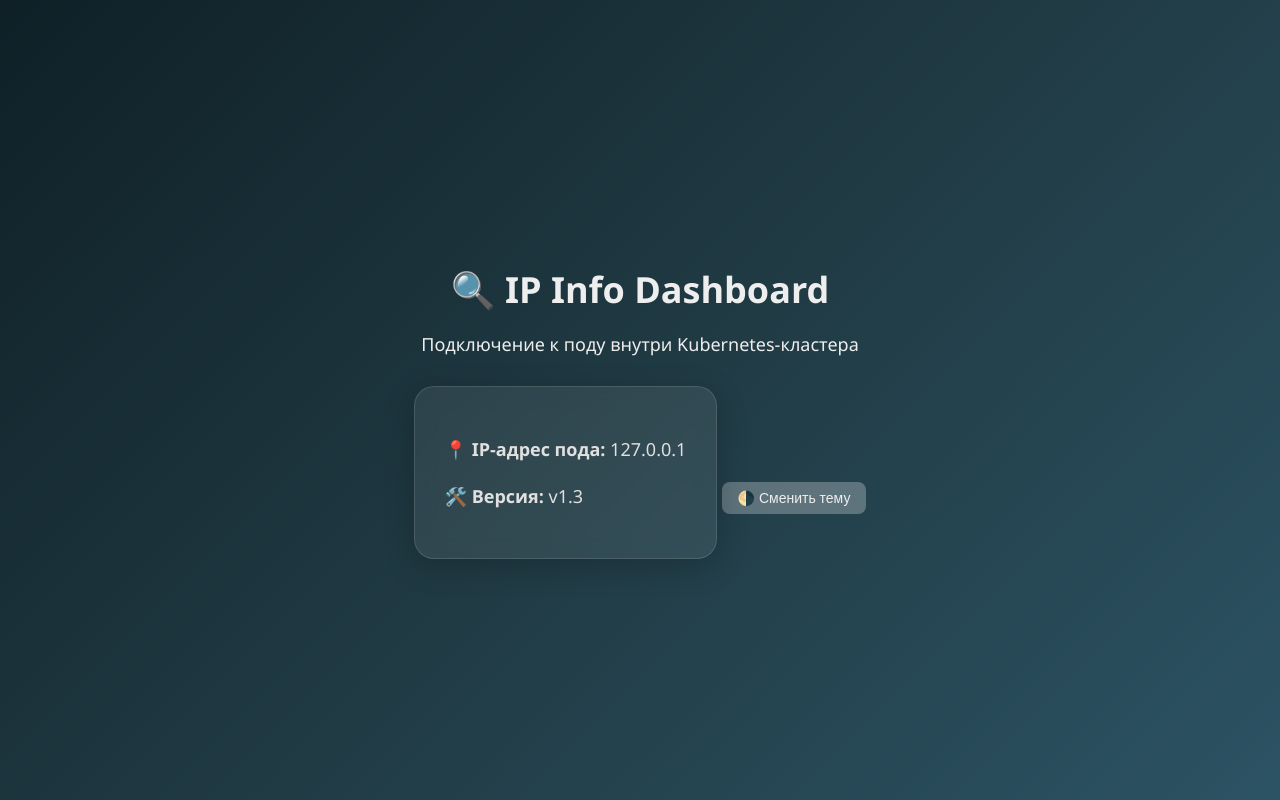
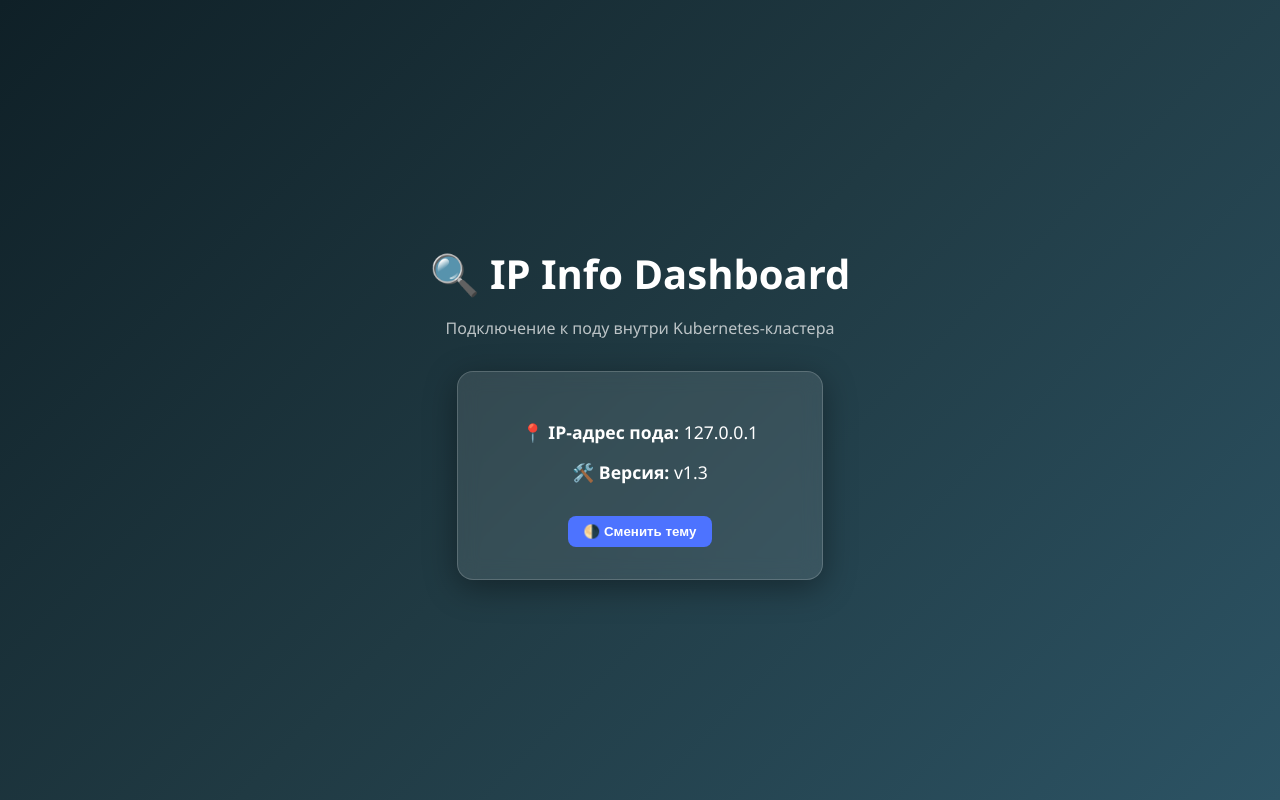
Before and after one commit to Eugeneowner/AppFinalProjectDevOps, a Flask app: page / in a window 1280 px wide. Run offline with Flask 3, Linux system fonts and the light colour scheme.

Commit message:
add next gen 1

```diff
--- a/app/static/style.css
+++ b/app/static/style.css
@@ -1,74 +1,84 @@
+:root {
+  --bg-light: #f0f0f3;
+  --text-light: #1a1a1a;
+  --glass-bg-light: rgba(255, 255, 255, 0.7);
+  --bg-dark: linear-gradient(135deg, #0f2027, #203a43, #2c5364);
+  --text-dark: #ffffff;
+  --glass-bg-dark: rgba(255, 255, 255, 0.1);
+}
+
+html[data-theme='light'] {
+  --bg: var(--bg-light);
+  --text: var(--text-light);
+  --glass-bg: var(--glass-bg-light);
+}
+
+html[data-theme='dark'] {
+  --bg: var(--bg-dark);
+  --text: var(--text-dark);
+  --glass-bg: var(--glass-bg-dark);
+}
+
 body {
   margin: 0;
   padding: 0;
-  font-family: 'Segoe UI', sans-serif;
+  font-family: "Segoe UI", sans-serif;
+  background: var(--bg);
+  color: var(--text);
+  display: flex;
+  flex-direction: column;
+  align-items: center;
+  justify-content: center;
   min-height: 100vh;
-  display: flex;
-  justify-content: center;
-  align-items: center;
-  transition: background 0.5s ease, color 0.5s ease;
+  transition: all 0.5s ease-in-out;
 }
 
-/* Светлая тема */
-body.light {
-  background: linear-gradient(135deg, #e0eafc, #cfdef3);
-  color: #222;
-}
-
-body.light .info-card {
-  background: rgba(255, 255, 255, 0.3);
-  border: 1px solid rgba(255, 255, 255, 0.3);
-  color: #222;
-}
-
-/* Тёмная тема */
-body.dark {
-  background: linear-gradient(135deg, #0f2027, #203a43, #2c5364);
-  color: #eee;
-}
-
-body.dark .info-card {
-  background: rgba(255, 255, 255, 0.08);
-  border: 1px solid rgba(255, 255, 255, 0.12);
-  color: #e0e0e0;
-}
-
-/* Общие стили */
-.wrapper {
+.container {
   text-align: center;
-  max-width: 600px;
+  padding: 2rem;
 }
 
 h1 {
-  font-size: 36px;
-  margin-bottom: 10px;
+  font-size: 2.5rem;
+  margin-bottom: 0.5rem;
 }
 
 .subtitle {
-  font-size: 18px;
-  margin-bottom: 30px;
+  font-size: 1rem;
+  opacity: 0.7;
+  margin-bottom: 2rem;
 }
 
-.info-card {
-  border-radius: 20px;
-  padding: 30px;
-  box-shadow: 0 8px 32px rgba(0, 0, 0, 0.2);
+.glass {
+  background: var(--glass-bg);
+  border-radius: 16px;
+  padding: 2rem;
   backdrop-filter: blur(10px);
   -webkit-backdrop-filter: blur(10px);
-  font-size: 18px;
-  line-height: 1.6;
-  text-align: left;
+  box-shadow: 0 8px 32px rgba(0, 0, 0, 0.37);
+  border: 1px solid rgba(255, 255, 255, 0.18);
   display: inline-block;
+  min-width: 300px;
+  transition: background 0.3s ease-in-out;
 }
 
-.theme-toggle {
-  margin-top: 30px;
-  padding: 8px 16px;
-  font-size: 14px;
+.glass p {
+  margin: 1rem 0;
+  font-size: 1.1rem;
+}
+
+button {
+  margin-top: 1rem;
+  padding: 0.5rem 1rem;
+  border: none;
   border-radius: 8px;
-  border: none;
+  background-color: #4d73ff;
+  color: #fff;
   cursor: pointer;
-  background: #ffffff44;
-  color: inherit;
-  transition: background 0.3s ease;
+  font-weight: 600;
+  transition: background 0.3s;
 }
+
+button:hover {
+  background-color: #365be3;
+}
--- a/app/templates/index.html
+++ b/app/templates/index.html
@@ -1,24 +1,28 @@
 <!DOCTYPE html>
-<html lang="en">
+<html lang="en" data-theme="dark">
 <head>
   <meta charset="UTF-8" />
-  <title>IP Info Dashboard</title>
+  <meta name="viewport" content="width=device-width, initial-scale=1.0" />
+  <title>🔍 IP Info Dashboard</title>
   <link rel="stylesheet" href="{{ url_for('static', filename='style.css') }}">
 </head>
-<body class="light"> <!-- default light -->
-
-  <div class="wrapper">
+<body>
+  <div class="container">
     <h1>🔍 IP Info Dashboard</h1>
     <p class="subtitle">Подключение к поду внутри Kubernetes-кластера</p>
-
-    <div class="info-card">
-      <p><strong>📍 IP-адрес пода:</strong> {{ ip }}</p>
-      <p><strong>🛠️ Версия:</strong> {{ version }}</p>
+    <div class="glass">
+      <p>📍 <strong>IP-адрес пода:</strong> {{ ip }}</p>
+      <p>🛠️ <strong>Версия:</strong> {{ version }}</p>
+      <button id="toggle-theme">🌗 Сменить тему</button>
     </div>
-
-    <button class="theme-toggle" onclick="toggleTheme()">🌗 Сменить тему</button>
   </div>
 
-  <script src="{{ url_for('static', filename='theme.js') }}"></script>
+  <script>
+    const toggle = document.getElementById("toggle-theme");
+    toggle.addEventListener("click", () => {
+      const html = document.documentElement;
+      html.dataset.theme = html.dataset.theme === "light" ? "dark" : "light";
+    });
+  </script>
 </body>
 </html>
```
